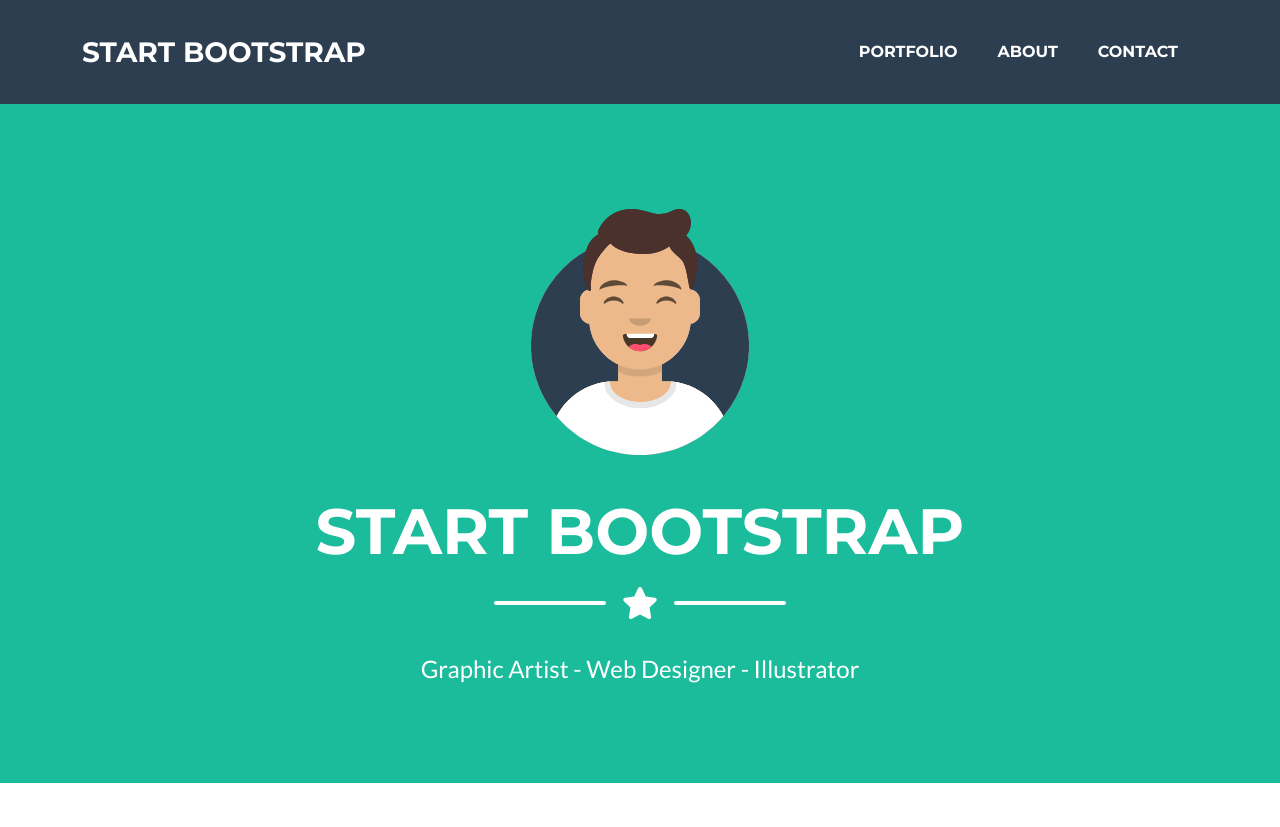
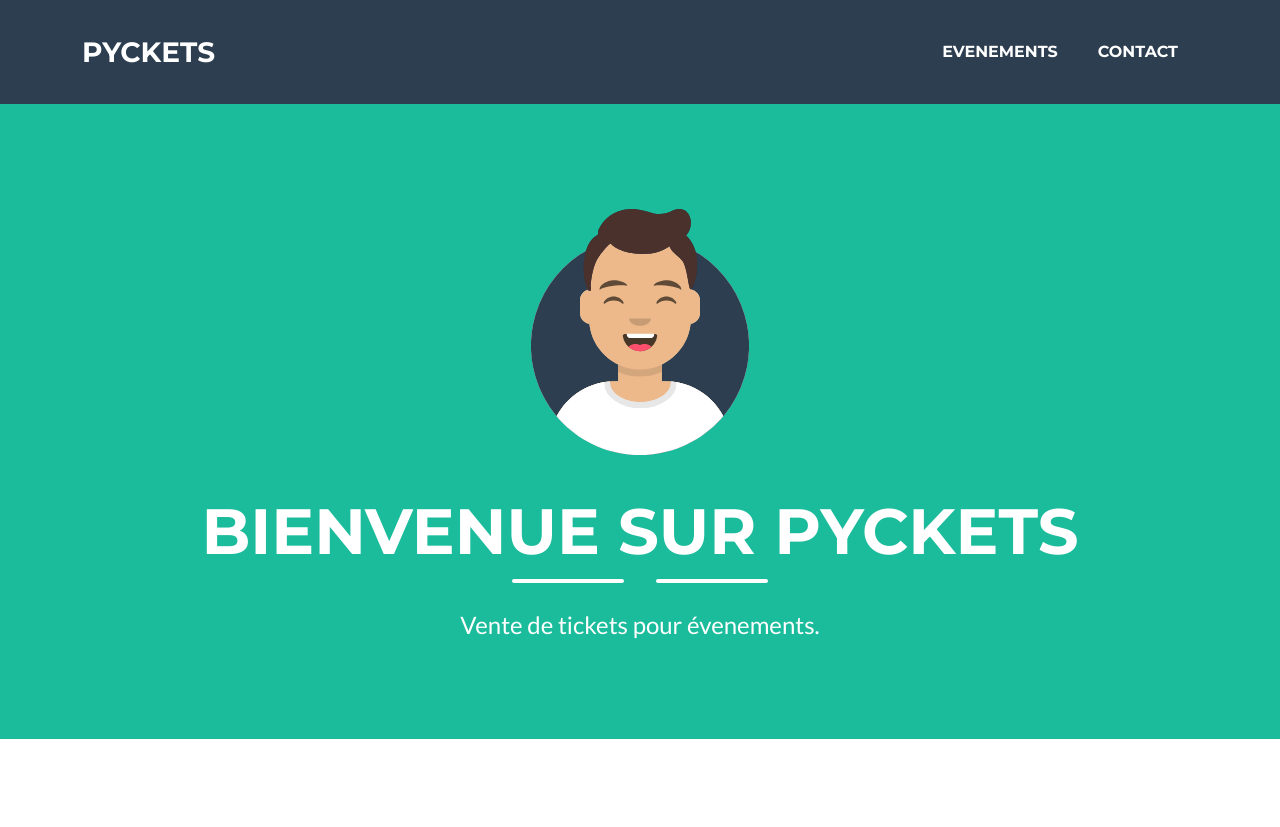
Before and after one commit to limastic/Pyckets, a Flask app: page / in a window 1280 px wide. Shown: the top 827 px of the page. Run offline with Flask 2, Linux system fonts and the light colour scheme; some libraries are stand-ins or nearby versions.

Commit message:
tried to link js

```diff
--- a/main.py
+++ b/main.py
@@ -13,6 +13,5 @@ app.config.from_mapping(config)
 def index():
     return f.render_template("index.html")
 
-
 if __name__ == "__main__":
     app.run()
--- a/templates/aaa.html
+++ b/templates/aaa.html
@@ -6,9 +6,6 @@
     <link rel="stylesheet" type="text/css" href="{{ url_for('static', filename='style.css') }}">
 </head>
 <body>
-    <div class="header">
-        <img id="logo" src="{{ url_for('static', filename='logo.png')}}" alt="logo">
-    </div>
-
+    ALEXANDRE
 </body>
 </html>
--- a/templates/index.html
+++ b/templates/index.html
@@ -5,11 +5,11 @@
         <meta name="viewport" content="width=device-width, initial-scale=1, shrink-to-fit=no" />
         <meta name="description" content="" />
         <meta name="author" content="" />
-        <title>Freelancer - Start Bootstrap Theme</title>
+        <title>Pyckets</title>
         <!-- Favicon-->
         <link rel="icon" type="image/x-icon" href="{{ url_for('static', filename='assets/favicon.ico') }}"/>
         <!-- Font Awesome icons (free version)-->
-        <script src="https://use.fontawesome.com/releases/v5.15.4/js/all.js" crossorigin="anonymous"></script>
+        <script src="{{ url_for('static', filename='scripts.css') }}" crossorigin="anonymous"></script>
         <!-- Google fonts-->
         <link href="https://fonts.googleapis.com/css?family=Montserrat:400,700" rel="stylesheet" type="text/css" />
         <link href="https://fonts.googleapis.com/css?family=Lato:400,700,400italic,700italic" rel="stylesheet" type="text/css" />
@@ -20,15 +20,14 @@
         <!-- Navigation-->
         <nav class="navbar navbar-expand-lg bg-secondary text-uppercase fixed-top" id="mainNav">
             <div class="container">
-                <a class="navbar-brand" href="#page-top">Start Bootstrap</a>
+                <a class="navbar-brand" href="#page-top">Pyckets</a>
                 <button class="navbar-toggler text-uppercase font-weight-bold bg-primary text-white rounded" type="button" data-bs-toggle="collapse" data-bs-target="#navbarResponsive" aria-controls="navbarResponsive" aria-expanded="false" aria-label="Toggle navigation">
                     Menu
                     <i class="fas fa-bars"></i>
                 </button>
                 <div class="collapse navbar-collapse" id="navbarResponsive">
                     <ul class="navbar-nav ms-auto">
-                        <li class="nav-item mx-0 mx-lg-1"><a class="nav-link py-3 px-0 px-lg-3 rounded gray" href="#portfolio">Portfolio</a></li>
-                        <li class="nav-item mx-0 mx-lg-1"><a class="nav-link py-3 px-0 px-lg-3 rounded gray" href="#about">About</a></li>
+                        <li class="nav-item mx-0 mx-lg-1"><a class="nav-link py-3 px-0 px-lg-3 rounded gray" href="#portfolio">Evenements</a></li>
                         <li class="nav-item mx-0 mx-lg-1"><a class="nav-link py-3 px-0 px-lg-3 rounded gray" href="#contact">Contact</a></li>
                     </ul>
                 </div>
@@ -40,7 +39,7 @@
                 <!-- Masthead Avatar Image-->
                 <img class="masthead-avatar mb-5" src="{{ url_for('static', filename='assets/img/avataaars.svg')}}" alt="..." />
                 <!-- Masthead Heading-->
-                <h1 class="masthead-heading text-uppercase mb-0">Start Bootstrap</h1>
+                <h1 class="masthead-heading text-uppercase mb-0">Bienvenue sur Pyckets</h1>
                 <!-- Icon Divider-->
                 <div class="divider-custom divider-light">
                     <div class="divider-custom-line"></div>
@@ -48,7 +47,7 @@
                     <div class="divider-custom-line"></div>
                 </div>
                 <!-- Masthead Subheading-->
-                <p class="masthead-subheading font-weight-light mb-0">Graphic Artist - Web Designer - Illustrator</p>
+                <p class="masthead-subheading font-weight-light mb-0">Vente de tickets pour évenements.</p>
             </div>
         </header>
         <!-- Portfolio Section-->
```
Also changed, not shown: static/scripts.js (added, +54 -0 lines).
